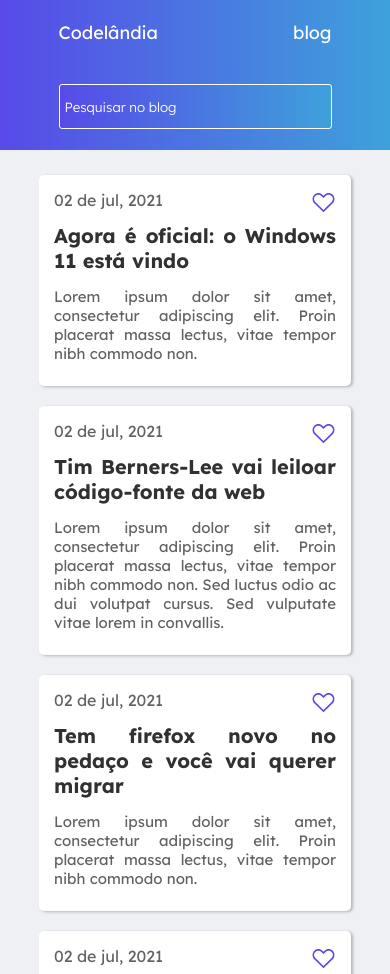
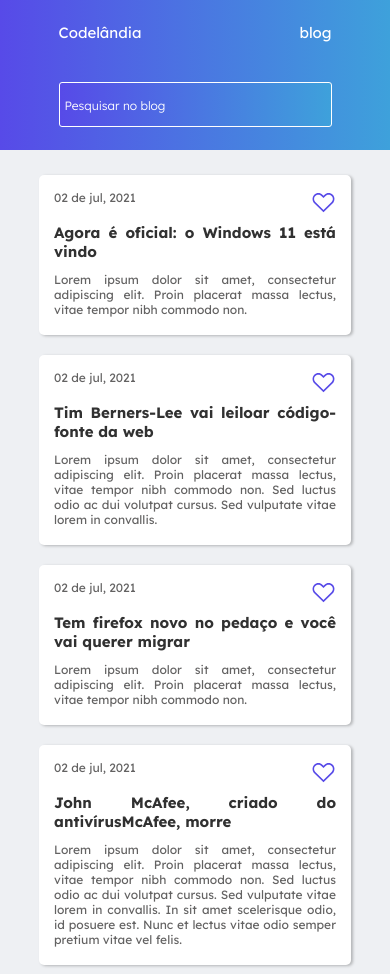
Before and after one commit to juninEc/codelandia-js, a plain HTML site: page index.html in a window 390 px wide. Shown: the top 974 px of the page. Drawn offline with Linux system fonts and the light colour scheme.

Commit message:
feat: tornando o projeto responsivo

```diff
--- a/style.css
+++ b/style.css
@@ -104,3 +104,26 @@ p{
     margin: 8px 0;
     text-align: justify;
 }
+
+@media (max-width:768px){
+  .text-header{
+    font-size: 15px;
+  }
+  .input-text::placeholder{
+    font-size: 12px;
+  }
+  .news-title{
+    font-size: 15px;
+    margin-bottom: 3px;
+  }
+
+  .news-text{
+    font-size: 12px;
+    margin-bottom: 3px;
+  }
+
+  p{
+    font-size: 12px;
+  }
+
+}
```
